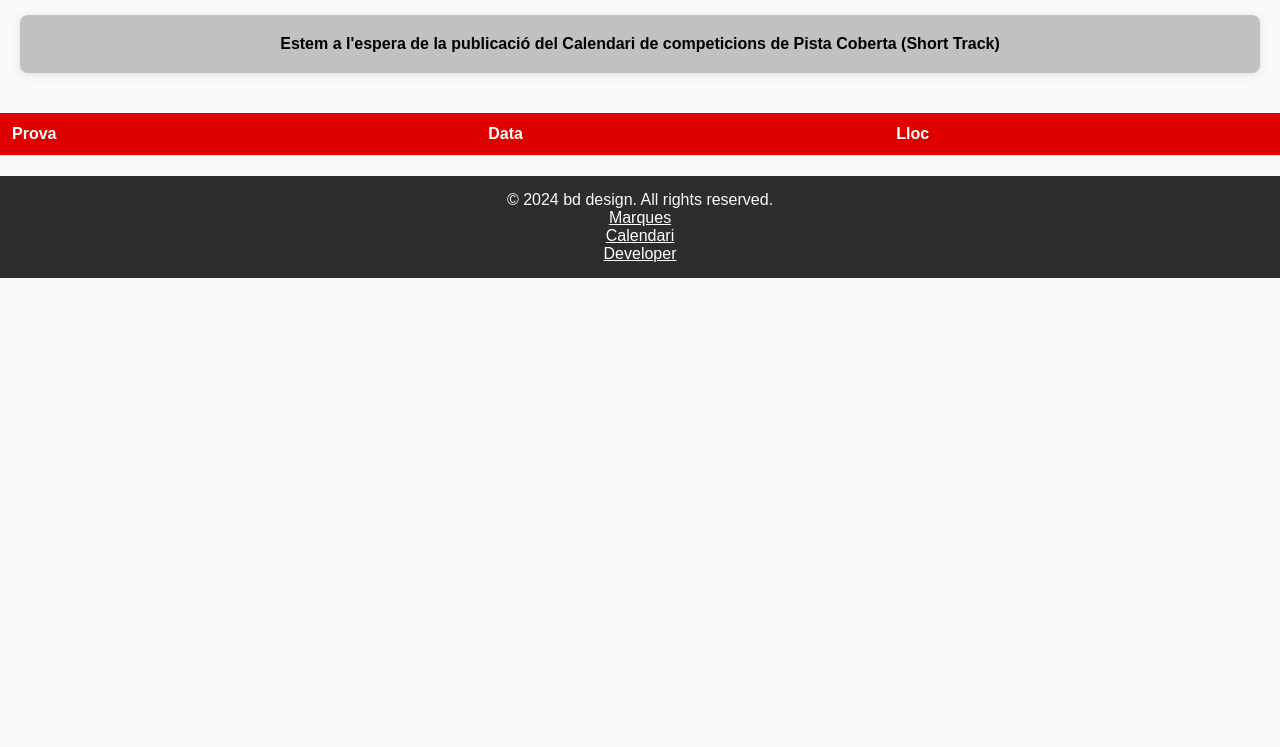
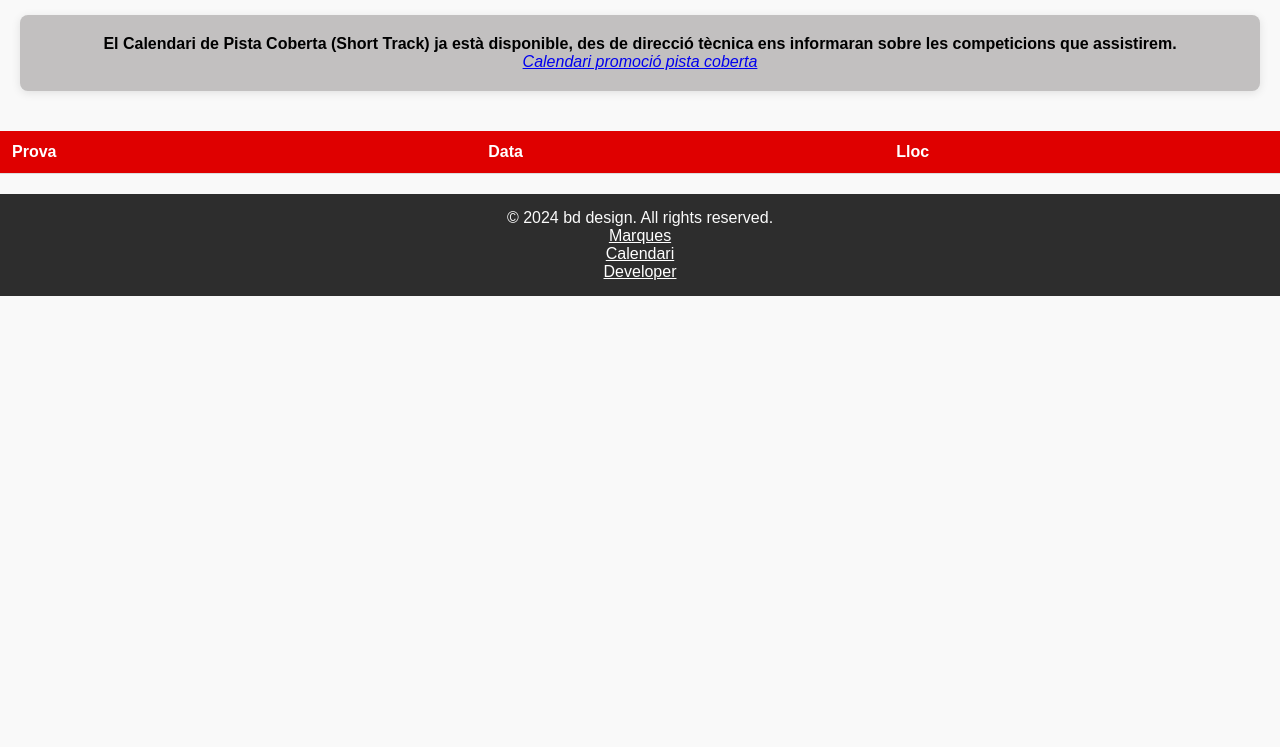
Before and after one commit to bieldiazb/Sub10-24-25, a website with bundled scripts: page public/calendar.html in a window 1280 px wide. Shown: the part 53-800 px from the top of the page. Built offline with nearby package versions, Linux system fonts and the light colour scheme; no server answers.

Commit message:
Update calendar alert

```diff
--- a/public/calendar.html
+++ b/public/calendar.html
@@ -24,7 +24,8 @@
         </ul>
     </nav>
     <section class="info" style="text-align: center; margin: 20px; padding: 20px; background-color: #c2c0c0; border-radius: 8px; box-shadow: 0 2px 10px rgba(0, 0, 0, 0.1);">
-        <p><b>Estem a l'espera de la publicació del Calendari de competicions de Pista Coberta (Short Track)</b></p>
+        <p><b>El Calendari de Pista Coberta (Short Track) ja està disponible, des de direcció tècnica ens informaran sobre les competicions que assistirem.</b></p>
+        <a href="https://fcatletisme.cat/?tribe_paged=1&tribe_event_display=list&post_type=tribe_events&tribe_eventcategory%5B%5D=30&tribe_eventcategory%5B%5D=32"><i>Calendari promoció pista coberta</i></a>
     </section>
     <table id="events-table">
         <thead>
```
